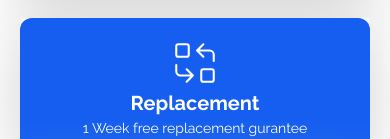
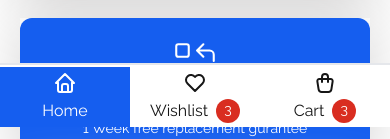
Before and after one commit to absoftlab99/one-shop, a Next.js app: page / in a window 390 px wide. Shown: the part 717-856 px from the top of the page. Built offline with nearby package versions, Linux system fonts and the light colour scheme.

Commit message:
mobile navigation added in home page

```diff
--- a/src/app/layout.js
+++ b/src/app/layout.js
@@ -5,6 +5,7 @@ import Header from "@/components/Shared/Header";
 import HeaderTop from "@/components/Shared/HeaderTop";
 import Footer from "@/components/Shared/Footer";
 import HeaderBottom from "@/components/Shared/HeaderBottom";
+import MobileNavigation from "@/components/Shared/MobileNavigation";
 const raleway = Raleway({subsets: ["latin"], weight: ["200", "300", "400", "600", "700", "900"]})
 
 export const metadata = {
@@ -26,6 +27,7 @@ export default function RootLayout({ children }) {
             </div>
           </div>
           <Footer></Footer>
+          <MobileNavigation></MobileNavigation>
         </body>
       </GlobalContextProvider>
     </html>
--- /dev/null
+++ b/src/components/Shared/MobileNavigation.jsx
@@ -0,0 +1,26 @@
+'use client'
+import { IconHeart, IconHome, IconShoppingBag } from '@tabler/icons-react';
+import Link from 'next/link';
+import React, { useState } from 'react';
+
+const MobileNavigation = () => {
+    const [active, setActive] = useState(0)
+    return (
+        <div className="btm-nav md:hidden border-t-2">
+            <Link className={active === 0 ? 'active bg-primary text-white' : ''} onClick={() => setActive(0)} href='/'>
+                <IconHome></IconHome>
+                <span className="btm-nav-label">Home</span>
+            </Link>
+            <button onClick={() => setActive(1)} className={active === 1 ? 'active bg-primary text-white' : ''}>
+                <IconHeart></IconHeart>
+                <span className="btm-nav-label flex gap-2">Wishlist <p className='bg-error w-6 h-6 text-[14px] rounded-full text-white'>3</p></span>
+            </button>
+            <button onClick={() => setActive(2)} className={active === 2 ? 'active bg-primary text-white' : ''}>
+                <IconShoppingBag></IconShoppingBag>
+                <span className="btm-nav-label flex gap-2">Cart <p className='bg-error w-6 h-6 text-[14px] rounded-full text-white'>3</p></span>
+            </button>
+        </div>
+    );
+};
+
+export default MobileNavigation;
```
